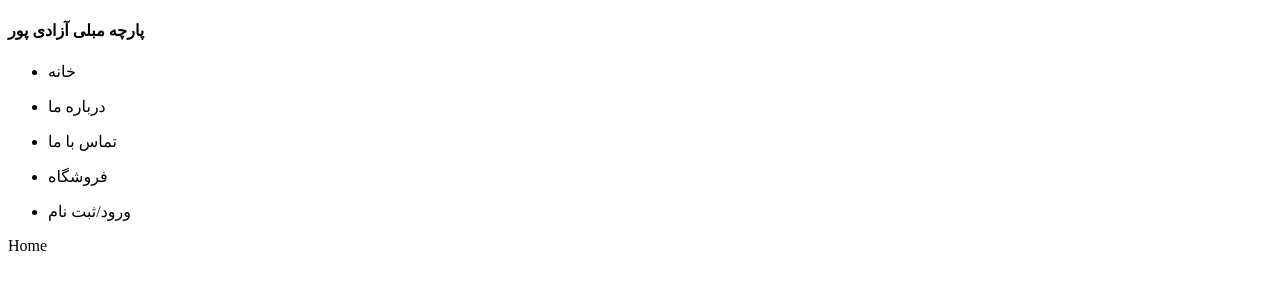
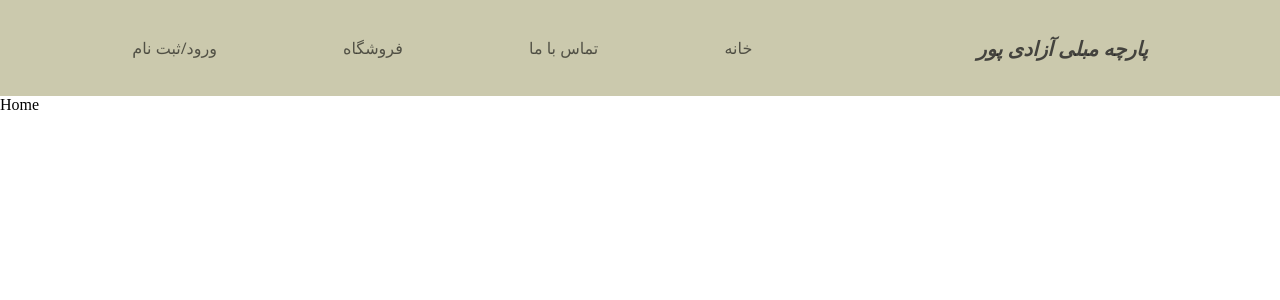
Before and after one commit to Dev-Addict/azadi-pour-textile, a Next.js app in the folder azadi-pour-textile/: page / in a window 1280 px wide. Shown: the top 300 px of the page. Built offline with nearby package versions, Linux system fonts and the light colour scheme; some icons are missing.

Commit message:
create header

```diff
--- a/azadi-pour-textile/components/BaseLayout.js
+++ b/azadi-pour-textile/components/BaseLayout.js
@@ -8,6 +8,9 @@ const BaseLayout = ({children, className = '', auth, title = ''}) => {
         <div className="base-layout-container">
             <Head>
                 <title>پارچه مبلی آزادی پور{title ? ` - ${title}` : ''}</title>
+                <link rel="stylesheet" href="https://fonts.googleapis.com/css?family=Open+Sans"/>
+                <link rel="stylesheet"
+                      href="https://cdnjs.cloudflare.com/ajax/libs/semantic-ui/2.4.1/components/icon.min.css"/>
             </Head>
             <Header auth={auth}/>
             <main className={`base-layout-main ${className}`}>
--- a/azadi-pour-textile/components/Header.js
+++ b/azadi-pour-textile/components/Header.js
@@ -1,25 +1,52 @@
+import {useState} from 'react';
+import Link from "next/link";
+
+import '../styles/components/Header.css';
+
 const Header = ({auth: {isSignedIn}}) => {
+    const [isOpen, setOpen] = useState(false);
+
     return (
         <header>
             <nav>
                 <div className="header-logo">
-                    <h4>پارچه مبلی آزادی پور</h4>
+                    <Link href="/">
+                        <a>
+                            <h4>پارچه مبلی آزادی پور</h4>
+                        </a>
+                    </Link>
                 </div>
-                <ul>
-                    <li>خانه</li>
+                <ul className={isOpen ? 'active' : ''}>
+                    <Link href="/">
+                        <a>
+                            <li>خانه</li>
+                        </a>
+                    </Link>
+                    <Link href="/cotact">
+                        <a>
+                            <li>تماس با ما</li>
+                        </a>
+                    </Link>
+                    <Link href="/shop">
+                        <a>
+                            <li>فروشگاه</li>
+                        </a>
+                    </Link>
+                    {
+                        isSignedIn ?
+                            <Link href="/sign">
+                                <a>
+                                    <li>ورود/ثبت نام</li>
+                                </a>
+                            </Link> :
+                            <Link href="/signout">
+                                <a>
+                                    <li>ورود/ثبت نام</li>
+                                </a>
+                            </Link>
+                    }
                 </ul>
-                <ul>
-                    <li>درباره ما</li>
-                </ul>
-                <ul>
-                    <li>تماس با ما</li>
-                </ul>
-                <ul>
-                    <li>فروشگاه</li>
-                </ul>
-                <ul>
-                    <li>ورود/ثبت نام</li>
-                </ul>
+                <i className="bars icon" onClick={() => setOpen(v => !v)}/>
             </nav>
         </header>
     );
--- a/azadi-pour-textile/pages/_app.js
+++ b/azadi-pour-textile/pages/_app.js
@@ -2,6 +2,7 @@ import App from "next/app";
 import Cookie from 'js-cookie';
 
 import azadiPourTextile from '../api/azadiPourTextile';
+import '../styles/_app.css';
 
 class _App extends App {
     static async getInitialProps({Component, router, ctx}) {
--- /dev/null
+++ b/azadi-pour-textile/styles/_app.css
@@ -0,0 +1,5 @@
+* {
+    margin: 0;
+    padding: 0;
+    box-sizing: border-box;
+}
--- /dev/null
+++ b/azadi-pour-textile/styles/components/Header.css
@@ -0,0 +1,76 @@
+header nav {
+    display: flex;
+    justify-content: space-around;
+    align-items: center;
+    height: 12vh;
+    background-color: #CBC9AD;
+    color: #00000099;
+    font-family: 'Open Sans', sans-serif;
+    direction: rtl;
+    padding: 20px;
+}
+
+.header-logo {
+    color: #222222CC;
+    font-style: italic;
+    font-size: 20px;
+}
+
+header nav ul {
+    display: flex;
+    width: 50%;
+    justify-content: space-between;
+}
+
+header nav ul li {
+    list-style: none;
+}
+
+header a {
+    text-decoration: none;
+    color: inherit;
+}
+
+header nav .bars {
+    color: #000000CC;
+    display: none;
+}
+
+@media screen and (max-width: 600px) {
+    header nav .bars {
+        display: inherit;
+        cursor: pointer;
+    }
+
+    body {
+        overflow-x: hidden;
+    }
+
+    header nav ul {
+        position: absolute;
+        left: 0;
+        height: 88vh;
+        top: 12vh;
+        background-color: #BBB99D;
+        display: flex;
+        flex-direction: column;
+        align-items: center;
+        width: 50%;
+        padding: 20px;
+        transform: translateX(-100%);
+        transition: all 500ms ease-in;
+    }
+
+    header nav ul li {
+        transform: translateX(-100%);
+        transition: all 500ms ease-in;
+    }
+}
+
+header nav ul.active {
+    transform: translateX(0);
+}
+
+header nav ul.active li {
+    transform: translateX(0);
+}
```
